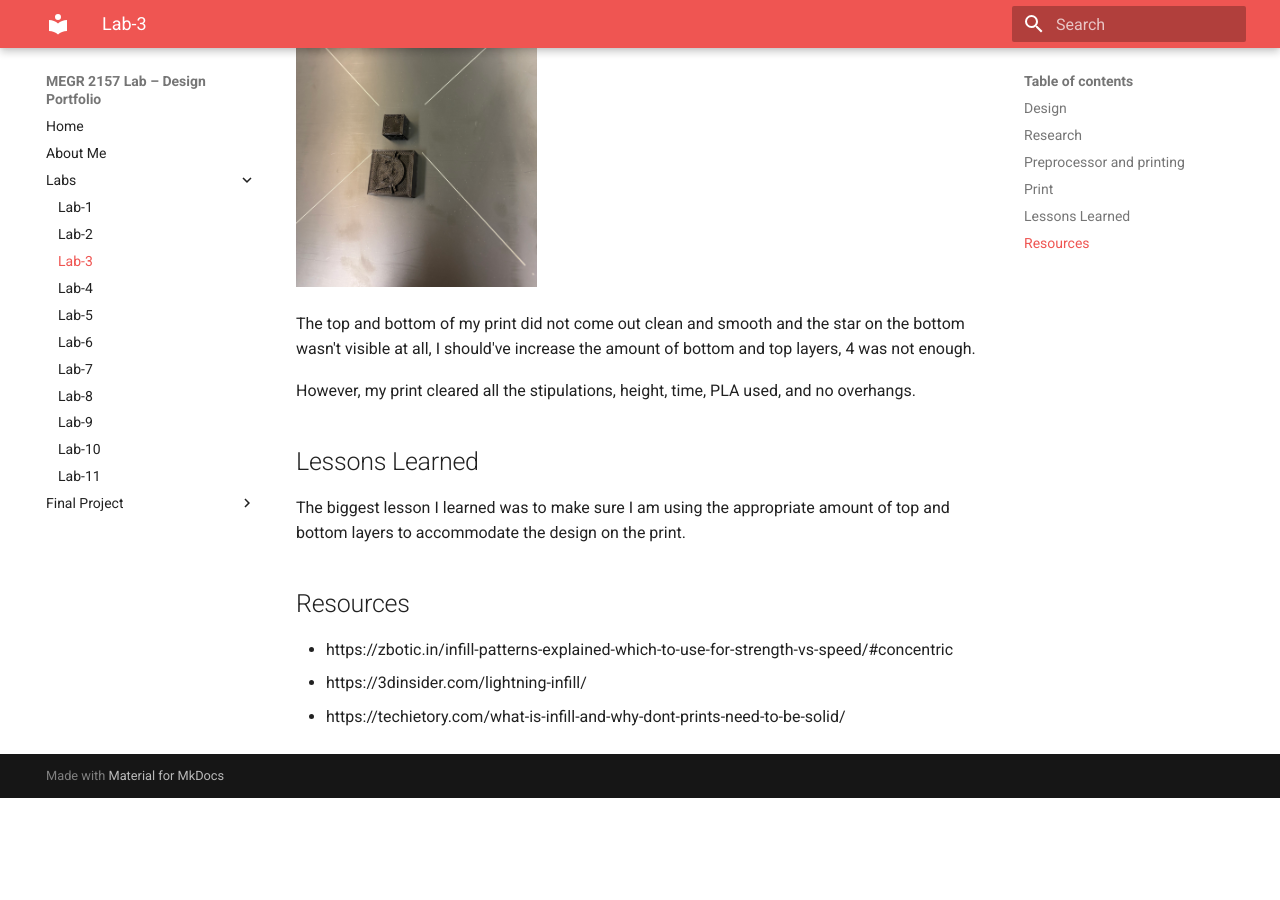
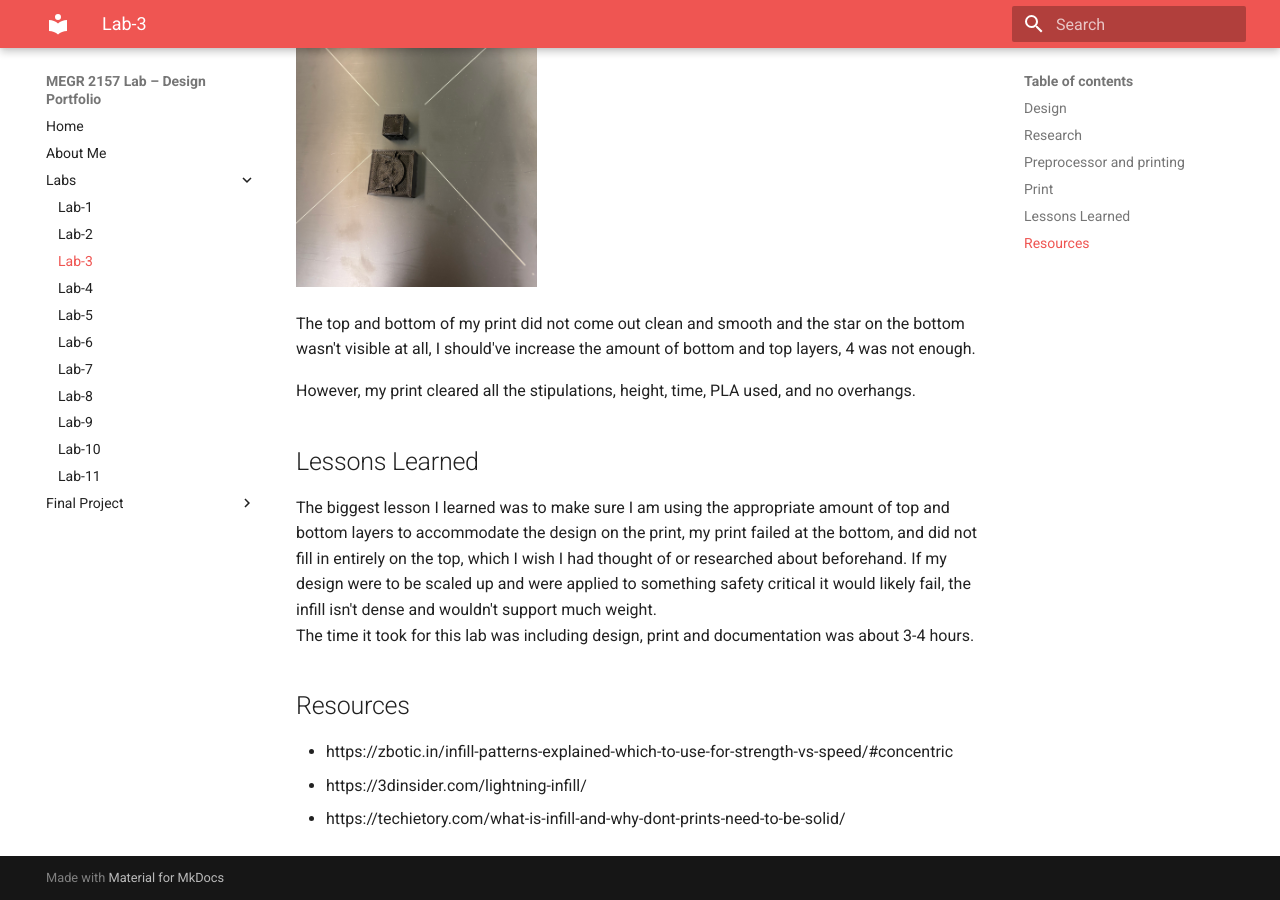
Before and after one commit to jwelch37/Jack-Welch-Portfolio, an MkDocs documentation site: the page built from docs/Labs/L03/index.md, in a window 1280 px wide and 900 px high, scrolled down 3899 px. Built offline with MkDocs 1.6.1 and Material for MkDocs 9.7.7, drawn with Linux system fonts in a browser that asks for light colours; before the commit the page ends 4697 px from its top, so only the background shows below that.

Commit message:
Enhance lessons learned section with details and time estimate
Expanded on lessons learned regarding print design and layer usage, emphasizing the importance of adequate infill for safety-critical applications. Added time estimation for lab completion.

```diff
--- a/docs/Labs/L03/index.md
+++ b/docs/Labs/L03/index.md
@@ -64,7 +64,8 @@ The top and bottom of my print did not come out clean and smooth and the star on
 However, my print cleared all the stipulations, height, time, PLA used, and no overhangs.
 
 ## Lessons Learned
-The biggest lesson I learned was to make sure I am using the appropriate amount of top and bottom layers to accommodate the design on the print.
+The biggest lesson I learned was to make sure I am using the appropriate amount of top and bottom layers to accommodate the design on the print, my print failed at the bottom, and did not fill in entirely on the top, which I wish I had thought of or researched about beforehand. If my design were to be scaled up and were applied to something safety critical it would likely fail, the infill isn't dense and wouldn't support much weight.
+The time it took for this lab was including design, print and documentation was about 3-4 hours.
 
 
 
```
